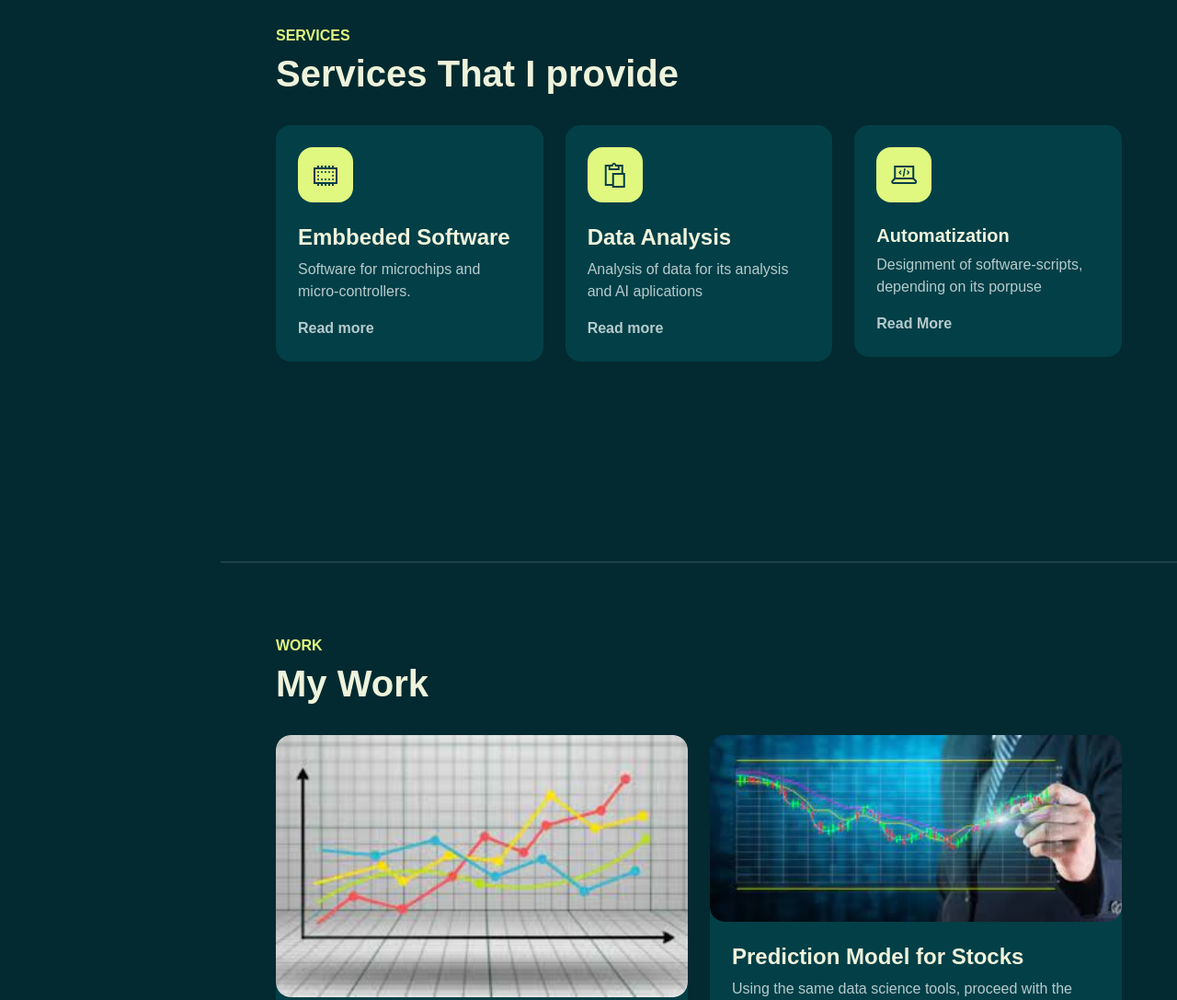
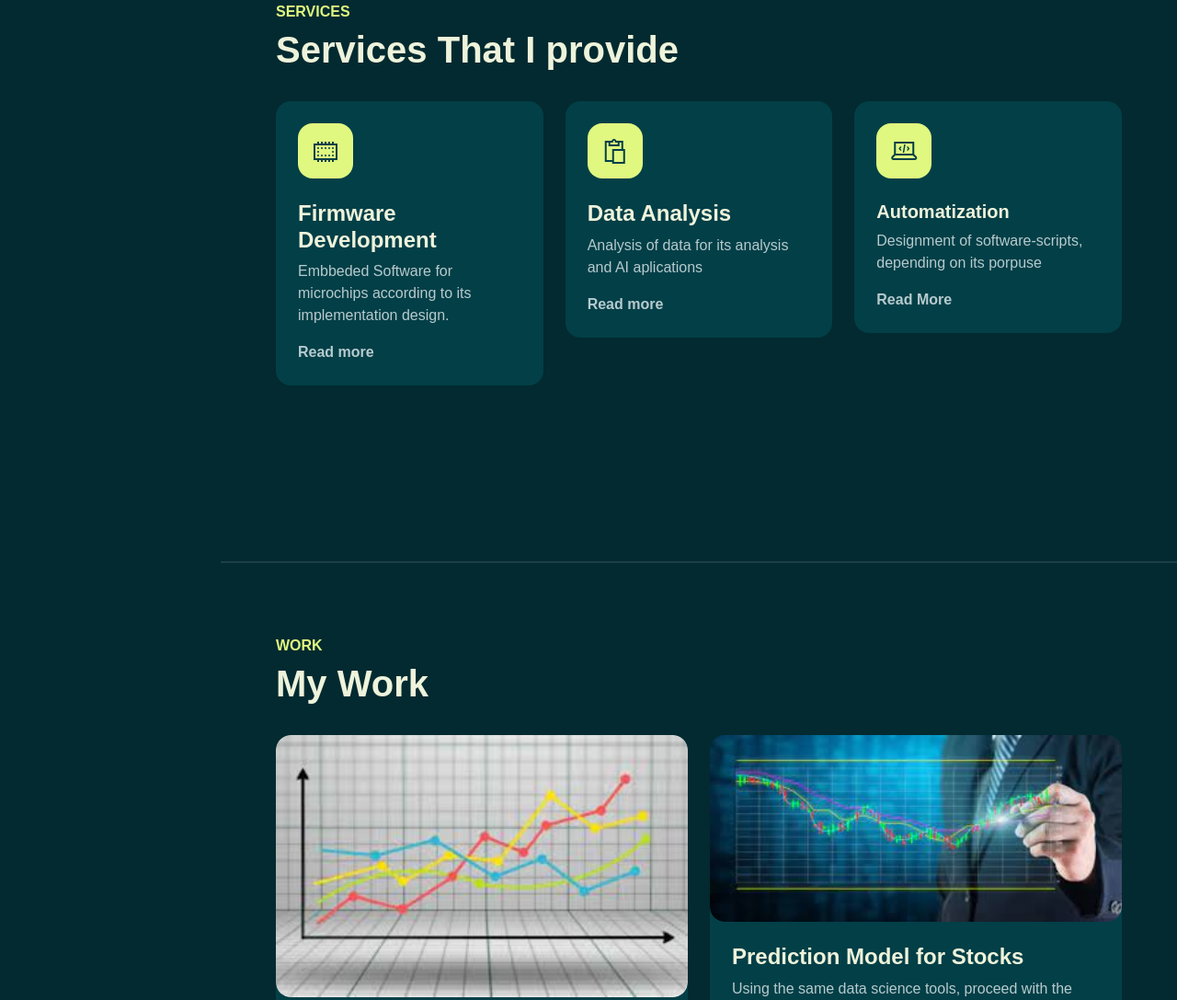
Before and after one commit to EmilioOffice/EmilioOffice.github.io, a plain HTML site: page index.html in a window 1280 px wide. Shown: the part 988-2075 px from the top of the page at 92% size. Drawn offline with Linux system fonts and the light colour scheme; a web font is replaced by a local one.

Commit message:
Update index.html
Updated some fields, adding firmware and some other things.

```diff
--- a/index.html
+++ b/index.html
@@ -82,8 +82,8 @@
                             <div class="iconbox rounded-4">
                                 <i class="las la-microchip"></i>
                             </div>
-                            <h4 class="mt-4 mb-2">Embbeded Software</h4>
-                            <p>Software for microchips and micro-controllers.</p>
+                            <h4 class="mt-4 mb-2">Firmware Development</h4>
+                            <p>Embbeded Software for microchips according to its implementation design.</p>
                             <a href="https://www.linkedin.com/in/emilio-marquez-prfl-lnkdn/" class="link-custom">Read more</a>
                         </div>
                     </div>
@@ -232,7 +232,7 @@
 
                     <h3 class="mb-4" data-aos="fade-up" data-aos-delay="300">Experience</h3>
                     <div class="row gy-4">
-
+                        <!--
                         <div class="col-12" data-aos="fade-up" data-aos-delay="600">
                             <div class="bg-base p-4 rounded-4 shadow-effect">
                                 <h4>Free Lancer</h4>
@@ -240,11 +240,12 @@
                                 <p class="mb-0">Working on personal side projects and some contributtions online.</p>
                             </div>
                         </div>
+                        -->
                         <div class="col-12" data-aos="fade-up" data-aos-delay="600">
                             <div class="bg-base p-4 rounded-4 shadow-effect">
                                 <h4>Engineer in Firmware Development</h4>
                                 <p class="text-brand mb-2">Intel (2024 - 2025)</p>
-                                <p class="mb-0">Development of Firmware for the Xeon Server processors.</p>
+                                <p class="mb-0">Development of Memory Reference Code for the Xeon Server processors.</p>
                             </div>
                         </div>
                         <!--
```
